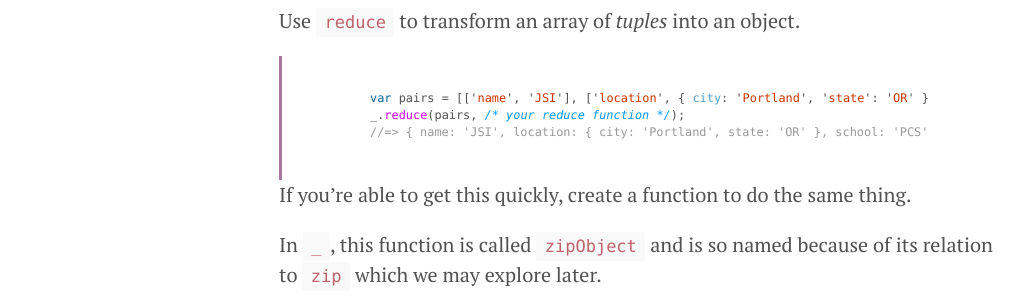
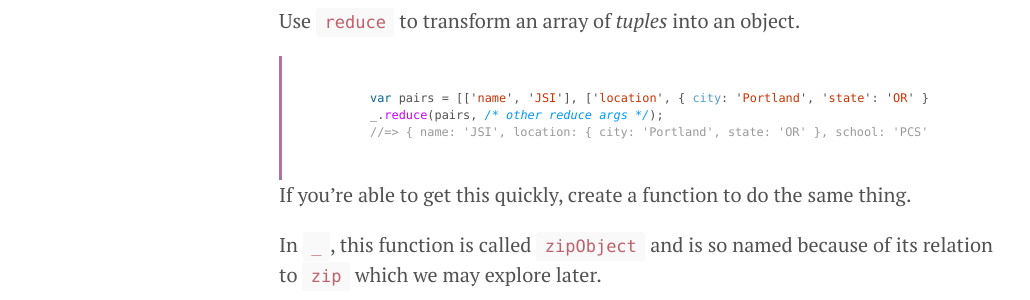
Before and after one commit to wbyoung/jsi, a Jekyll site: the page built from _posts/00-02-05-functional.md, in a window 1280 px wide and 900 px high, scrolled down 8034 px. Shown: the part 152-452 px from the top of the window, without its empty margins (1-1031 px from the left). Built offline with Jekyll 4.4.1, drawn with Linux system fonts in a browser that asks for light colours; nearby versions of some CDN libraries; Markdown is read by kramdown in place of the engine named in the settings; some of the changed lines change nothing that is shown.

Commit message:
Fixed reduce problems.

```diff
--- a/_config.yml
+++ b/_config.yml
@@ -18,4 +18,4 @@
   url:            https://twitter.com/wbyoung
 
 # Custom vars
-version:          1.0.10
+version:          1.0.11
--- a/_posts/00-02-05-functional.md
+++ b/_posts/00-02-05-functional.md
@@ -238,7 +238,7 @@
 
 {% highlight javascript %}
 var strings = ['hello', ' ', 'world'];
-var result = 0;
+var result = '';
 strings.forEach(function(s) {
   result += s;
 });
@@ -333,7 +333,7 @@
 <aside class="objective">
 {% highlight javascript %}
 var pairs = [['name', 'JSI'], ['location', { city: 'Portland', 'state': 'OR' }], ['school', 'PCS']];
-_.reduce(pairs, /* your reduce function */);
+_.reduce(pairs, /* other reduce args */);
 //=> { name: 'JSI', location: { city: 'Portland', state: 'OR' }, school: 'PCS' }
 {% endhighlight %}
 </aside>
```
